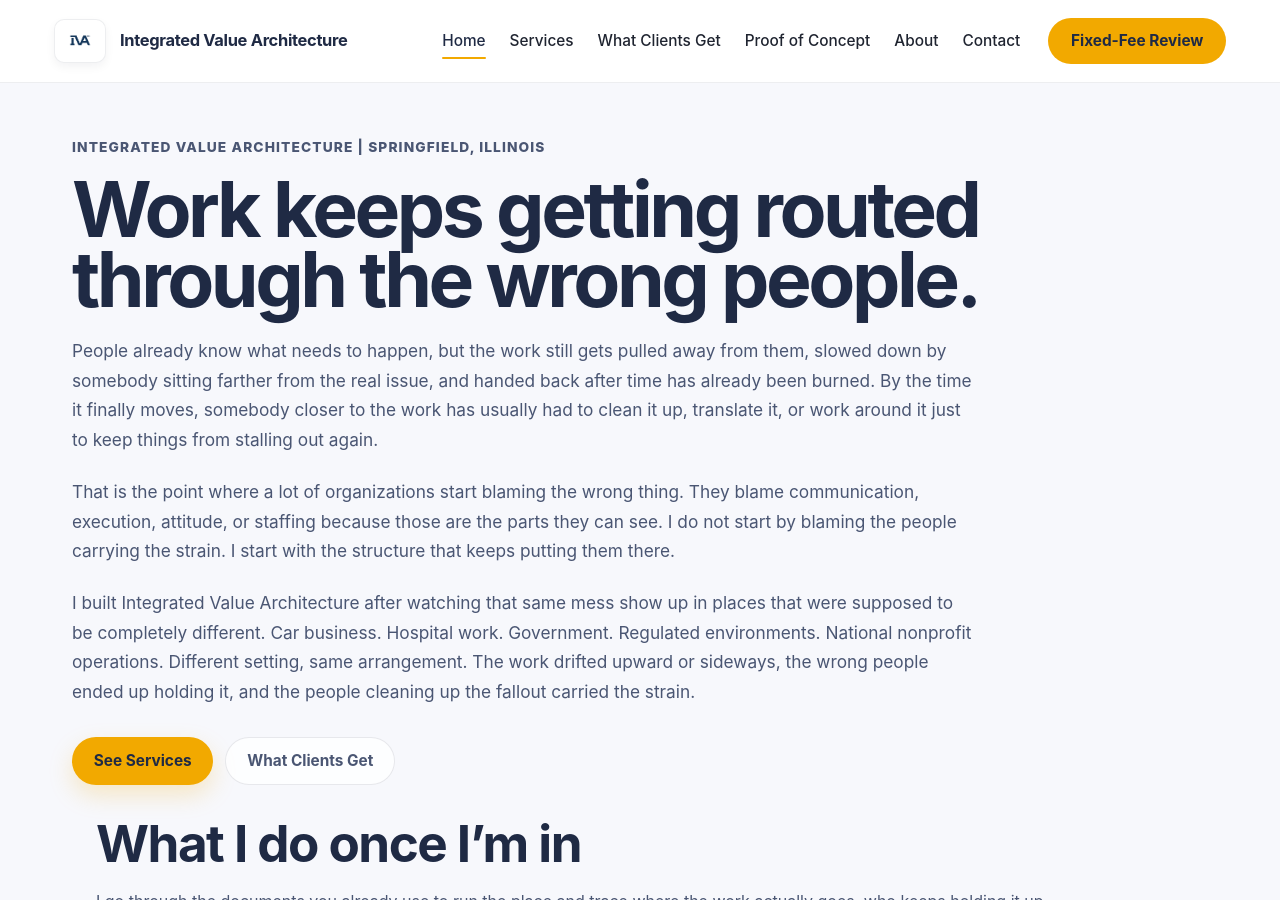
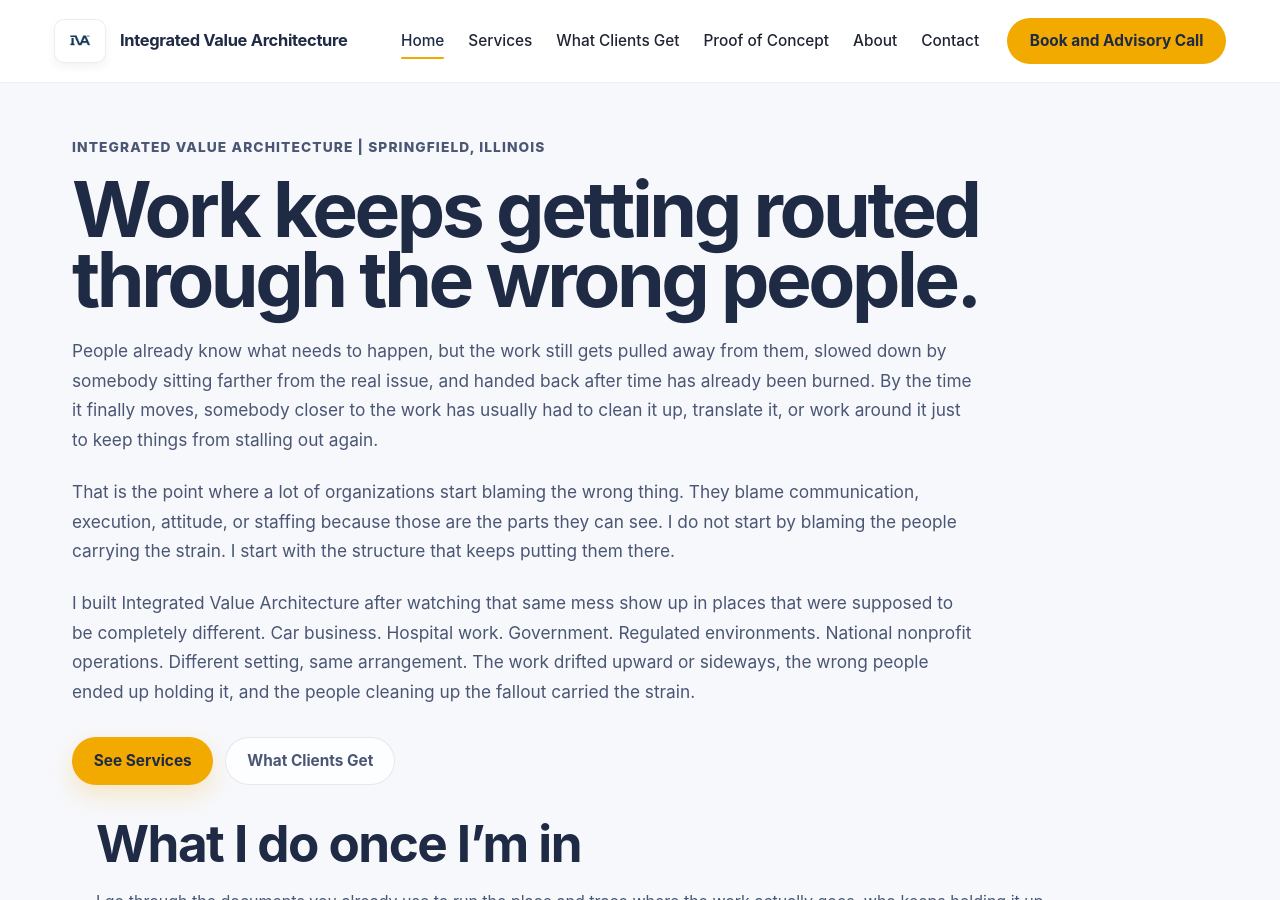
Before and after one commit to efost7873/integratedvaluearchitecture.com, a Jekyll site: the page built from index.html, in a window 1280 px wide and 900 px high. Built offline with Jekyll 4.4.1, drawn with Linux system fonts in a browser that asks for light colours.

Commit message:
Update header.html

```diff
--- a/_includes/header.html
+++ b/_includes/header.html
@@ -37,8 +37,8 @@
 
       <a class="iva-header-link{% if current_url == '/contact/' %} is-active{% endif %}" href="/contact/">Contact</a>
 
-      <a class="iva-btn-primary iva-header-cta{% if current_url == '/fixed-fee-review/' %} is-active{% endif %}" href="/fixed-fee-review/">
-        Fixed-Fee Review
+      <a class="iva-btn-primary iva-header-cta{% if current_url == '/book-advisory-call/' %} is-active{% endif %}" href="/book-advisory-call/">
+        Book and Advisory Call
       </a>
     </nav>
 
```
